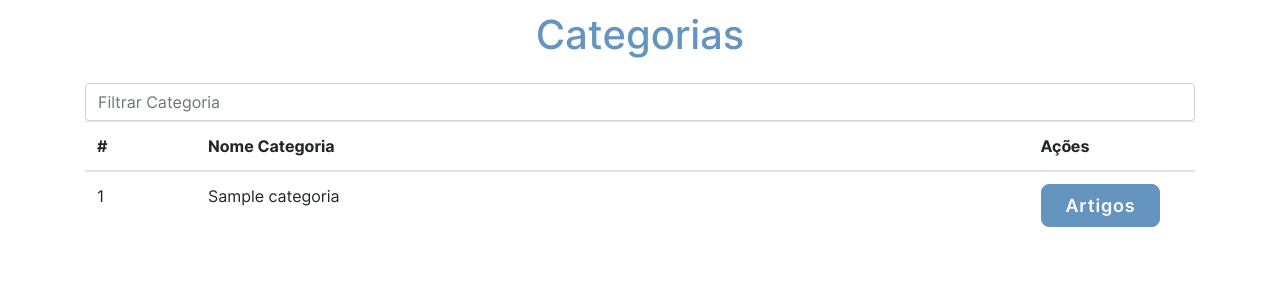
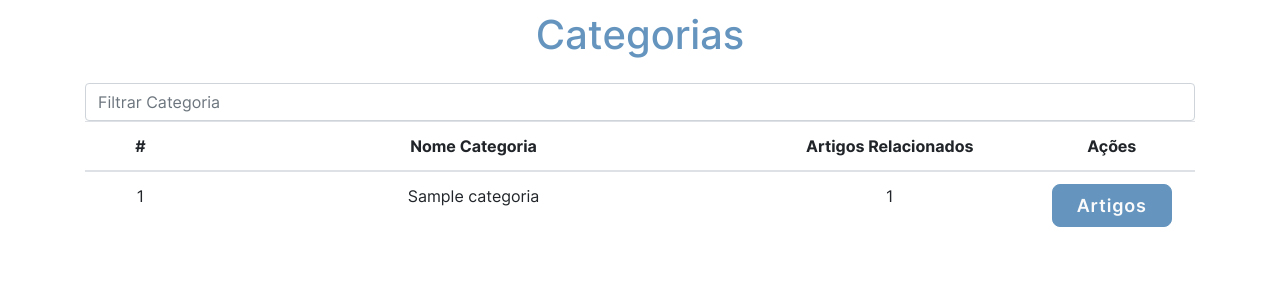
Before and after one commit to ads-unbind/unbind, a Django app: page /categoria/listar/ in a window 1280 px wide. Shown: the part 61-361 px from the top of the page. Run offline with Django 3.2, Linux system fonts and the light colour scheme; tables that the repository leaves empty hold one stand-in row (values such as "Sample post"); some libraries are stand-ins or nearby versions.

Commit message:
Adiciona número de artigos por categoria e define um related_name relacionando os artigos de cada categoria
Co-authored-by: jpmota2208 <jpmota.unb@gmail.com>

```diff
--- a/src/artigo/models.py
+++ b/src/artigo/models.py
@@ -10,7 +10,7 @@ class Artigo(models.Model):
     autor = models.CharField(max_length=50)
     curtidas = models.IntegerField()
     dataPublicacao = models.DateTimeField(auto_now_add=True)
-    categoria = models.ForeignKey(Categoria, on_delete=models.CASCADE)
+    categoria = models.ForeignKey(Categoria, on_delete=models.CASCADE, related_name='artigos')
 
     def __str__(self):
         return self.titulo
--- a/src/templates/categorias.html
+++ b/src/templates/categorias.html
@@ -22,17 +22,19 @@
 					<table class="table table-hover" width="100%" id="dev-table">
 						<thead>
 							<tr>
-								<th>#</th>
-								<th>Nome Categoria</th>
-                                <th>Ações</th>
+								<th style="text-align: center;">#</th>
+								<th style="text-align: center;">Nome Categoria</th>
+								<th style="text-align: center;">Artigos Relacionados</th>
+                                <th style="text-align: center;">Ações</th>
 							</tr>
 						</thead>
 						<tbody>
                         {% for categoria in categorias %}
 							<tr>
-								<td width="10%">{{ categoria.id }}</td>
-								<td width="75%">{{categoria.nome}}</td>
-                                <td width="45%"><a href="{% url 'artigo:listar_por_categoria' categoria.id %}" class="btn btn-primary m-l-20 hidden-xs hidden-sm waves-effect waves-light">Artigos</a></td>
+								<td style="text-align: center;" width="10%">{{ categoria.id }}</td>
+								<td style="text-align: center;" width="50%">{{categoria.nome}}</td>
+								<td style="text-align: center;"> {{categoria.artigos.all|length}} </td>
+                                <td style="text-align: center;" width="15%"><a href="{% url 'artigo:listar_por_categoria' categoria.id %}" class="btn btn-primary m-l-20 hidden-xs hidden-sm waves-effect waves-light">Artigos</a></td>
 							</tr>
                         {% endfor %}
 						</tbody>
@@ -47,8 +49,6 @@
 {% block scripts %}
     <script src="//code.jquery.com/jquery-1.12.0.min.js"></script>
     <script src="//code.jquery.com/jquery-migrate-1.2.1.min.js"></script>
-
-
     <script src="//netdna.bootstrapcdn.com/bootstrap/3.1.0/js/bootstrap.min.js"></script>
     <script src="{% static 'js/table_filter.js' %}"></script>
 {% endblock %}
```
Also changed, not shown: src/templates/artigo.html (+6 -2 lines), src/templates/artigos.html (+3 -6 lines), src/artigo/migrations/0002_auto_20190617_2014.py (added).
